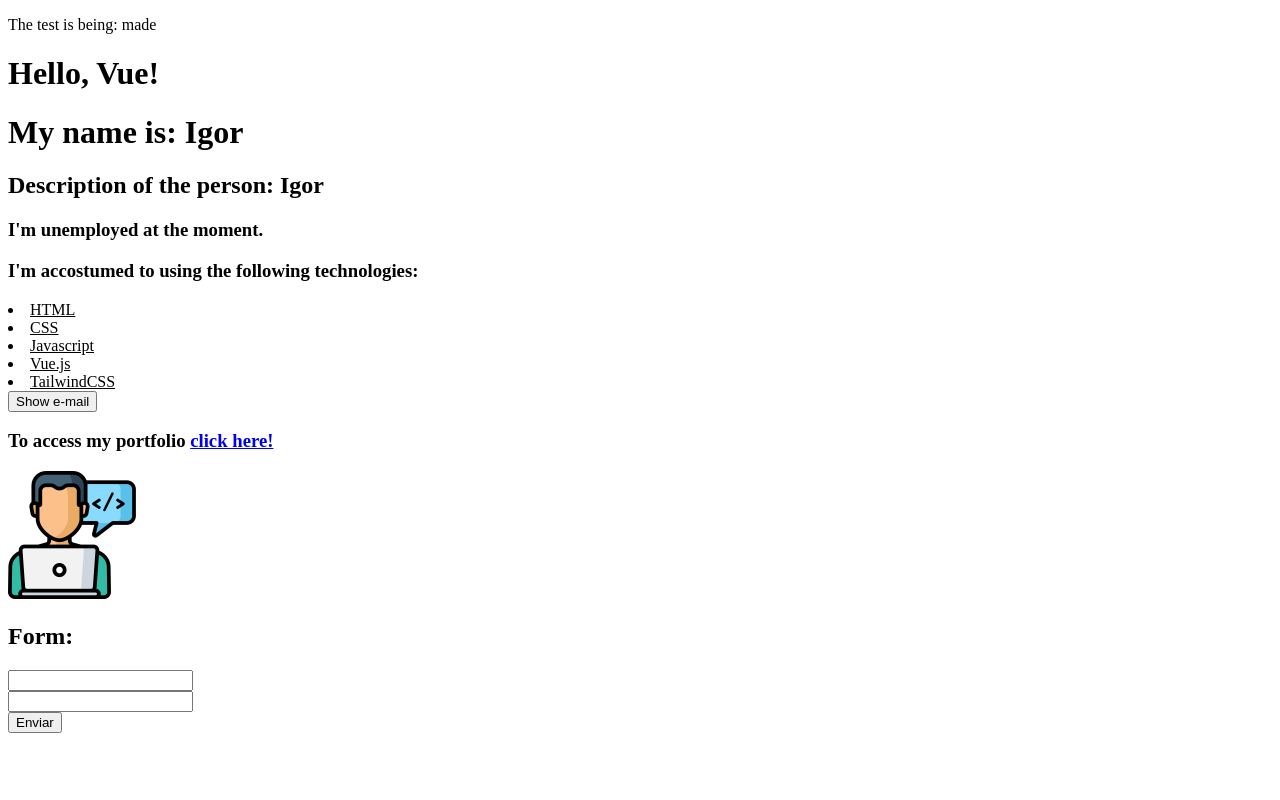
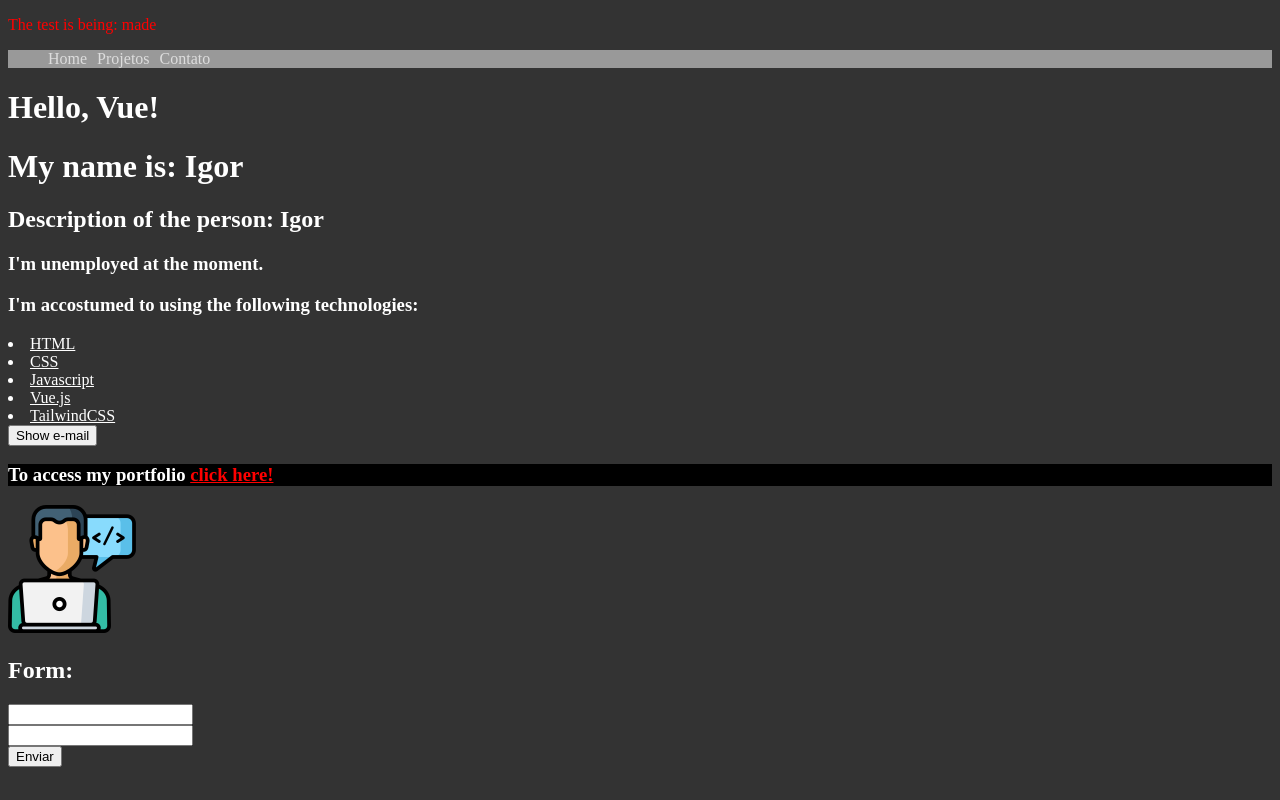
Before and after one commit to IgorBorgess/vue3-firstContact, a Vue app: page / in a window 1280 px wide. Built offline with nearby package versions, Linux system fonts and the light colour scheme.

Commit message:
[If applied] will create the Header component while making some changes to the CSS, both global and scoped.

```diff
--- a/src/App.vue
+++ b/src/App.vue
@@ -1,6 +1,7 @@
 <template>
   <div>
-    <p>The test is being: {{ testing }}</p>
+    <p class="father-paragraph">The test is being: {{ testing }}</p>
+    <Header />
     <FirstComponent />
     <LifeCycle />
     <Person />
@@ -11,13 +12,15 @@
 import FirstComponent from "./components/FirstComponent.vue"
 import LifeCycle from "./components/LifeCycle.vue"
 import Person from "./components/Person.vue"
+import Header from "./components/Header.vue"
 
 export default {
   name: "App",
   components: {
     FirstComponent,
     LifeCycle,
-    Person
+    Person,
+    Header
     },
   data() {
     return {
@@ -28,5 +31,16 @@ export default {
 </script>
 
 <style>
+  body {
+    background-color: #333;
+    color: #FFF;
+  }
 
+  a {
+    color: red;
+  }
+
+  .test {
+    background-color: #000;
+  }
 </style>
--- /dev/null
+++ b/src/components/Header.vue
@@ -0,0 +1,35 @@
+<template>
+    <ul>
+        <li><a href="#">Home</a></li>
+        <li><a href="#">Projetos</a></li>
+        <li><a href="#">Contato</a></li>
+    </ul>
+</template>
+
+<script>
+export default {
+    name: "Header"
+}
+</script>
+
+<style scoped>
+    ul {
+        list-style: none;
+        display: flex;
+        background-color: #999;
+    }
+
+    li {
+        margin-right: 10px;
+    }
+
+    a {
+        color: #DDD;
+        text-decoration: none;
+        transition: .5s;
+    }
+
+    a:hover {
+        color: turquoise;
+    }
+</style>
--- a/src/components/Info.vue
+++ b/src/components/Info.vue
@@ -14,7 +14,7 @@
             <button @click="showEmail">{{ buttonText }}</button>
         </div>
         <h3 v-show="show_email">Send a message to {{ email }}.</h3>
-        <h3>To access my portfolio <a v-bind:href="my_link" target="_blank">click here!</a></h3>
+        <h3 class="test">To access my portfolio <a v-bind:href="my_link" target="_blank">click here!</a></h3>
         <Picture />
     </div>
 </template>
@@ -49,5 +49,7 @@ export default {
 </script>
 
 <style>
-
+    .father-paragraph {
+    color: red;
+    }
 </style>
```
